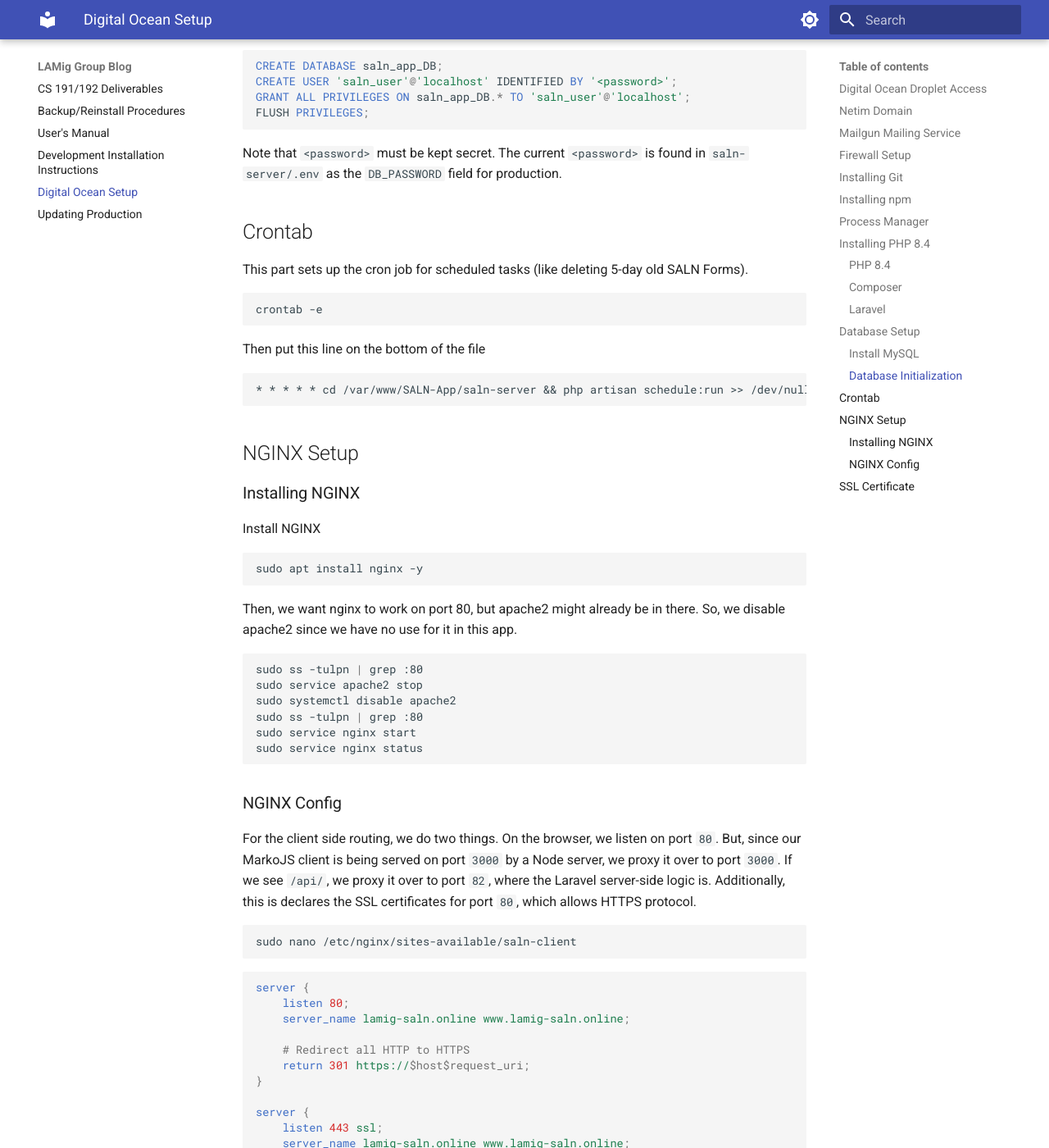
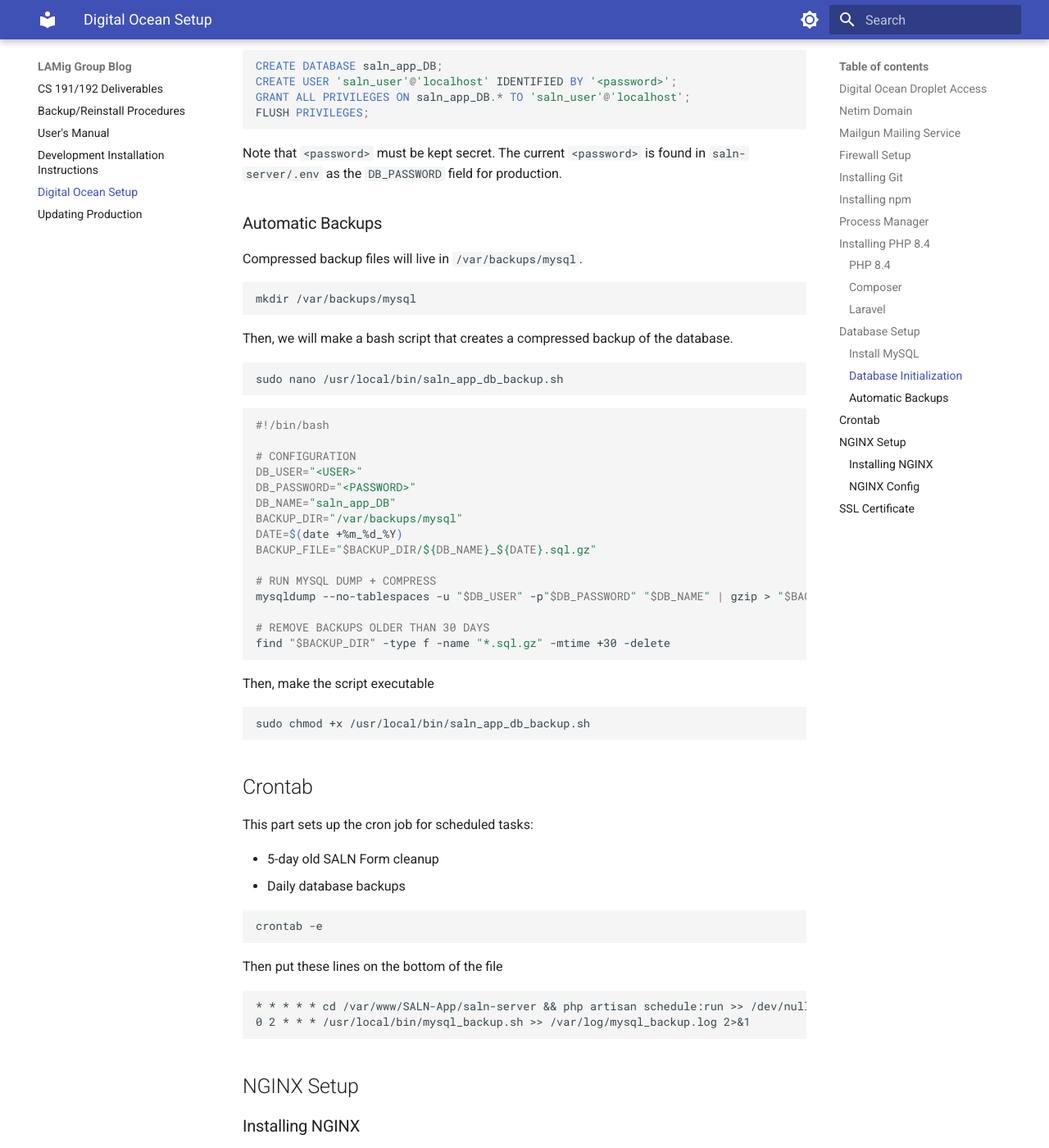
Before and after one commit to SHIROKAMIQQ/cs191-LAMig-GroupBlog, an MkDocs documentation site: the page built from docs/DOSetup.md, in a window 1280 px wide and 1400 px high, scrolled down 4802 px. Shown: the whole window at 82% size. Built offline with MkDocs 1.6.1 and Material for MkDocs 9.7.7, drawn with Linux system fonts in a browser that asks for light colours.

Commit message:
feat: add Database Backup procedures

````diff
--- a/docs/DOSetup.md
+++ b/docs/DOSetup.md
@@ -186,14 +186,53 @@
 
 Note that `<password>` must be kept secret. The current `<password>` is found in `saln-server/.env` as the `DB_PASSWORD` field for production.
 
+### Automatic Backups
+
+Compressed backup files will live in `/var/backups/mysql`.
+```bash
+mkdir /var/backups/mysql
+```
+
+Then, we will make a bash script that creates a compressed backup of the database.
+```bash
+sudo nano /usr/local/bin/saln_app_db_backup.sh
+```
+```bash
+#!/bin/bash
+
+# CONFIGURATION
+DB_USER="<USER>"
+DB_PASSWORD="<PASSWORD>"
+DB_NAME="saln_app_DB"
+BACKUP_DIR="/var/backups/mysql"
+DATE=$(date +%m_%d_%Y)
+BACKUP_FILE="$BACKUP_DIR/${DB_NAME}_${DATE}.sql.gz"
+
+# RUN MYSQL DUMP + COMPRESS
+mysqldump --no-tablespaces -u "$DB_USER" -p"$DB_PASSWORD" "$DB_NAME" | gzip > "$BACKUP_FILE"
+
+# REMOVE BACKUPS OLDER THAN 30 DAYS
+find "$BACKUP_DIR" -type f -name "*.sql.gz" -mtime +30 -delete
+```
+Then, make the script executable
+```bash
+sudo chmod +x /usr/local/bin/saln_app_db_backup.sh
+```
+
 ## Crontab
-This part sets up the cron job for scheduled tasks (like deleting 5-day old SALN Forms).
+This part sets up the cron job for scheduled tasks:
+
+- 5-day old SALN Form cleanup
+- Daily database backups
+
 ```bash
 crontab -e
 ```
-Then put this line on the bottom of the file
+
+Then put these lines on the bottom of the file
 ```
 * * * * * cd /var/www/SALN-App/saln-server && php artisan schedule:run >> /dev/null 2>&1
+0 2 * * * /usr/local/bin/mysql_backup.sh >> /var/log/mysql_backup.log 2>&1
 ```
 
 ## NGINX Setup
````
Also changed, not shown: docs/Backup.md (+8 -26 lines).
